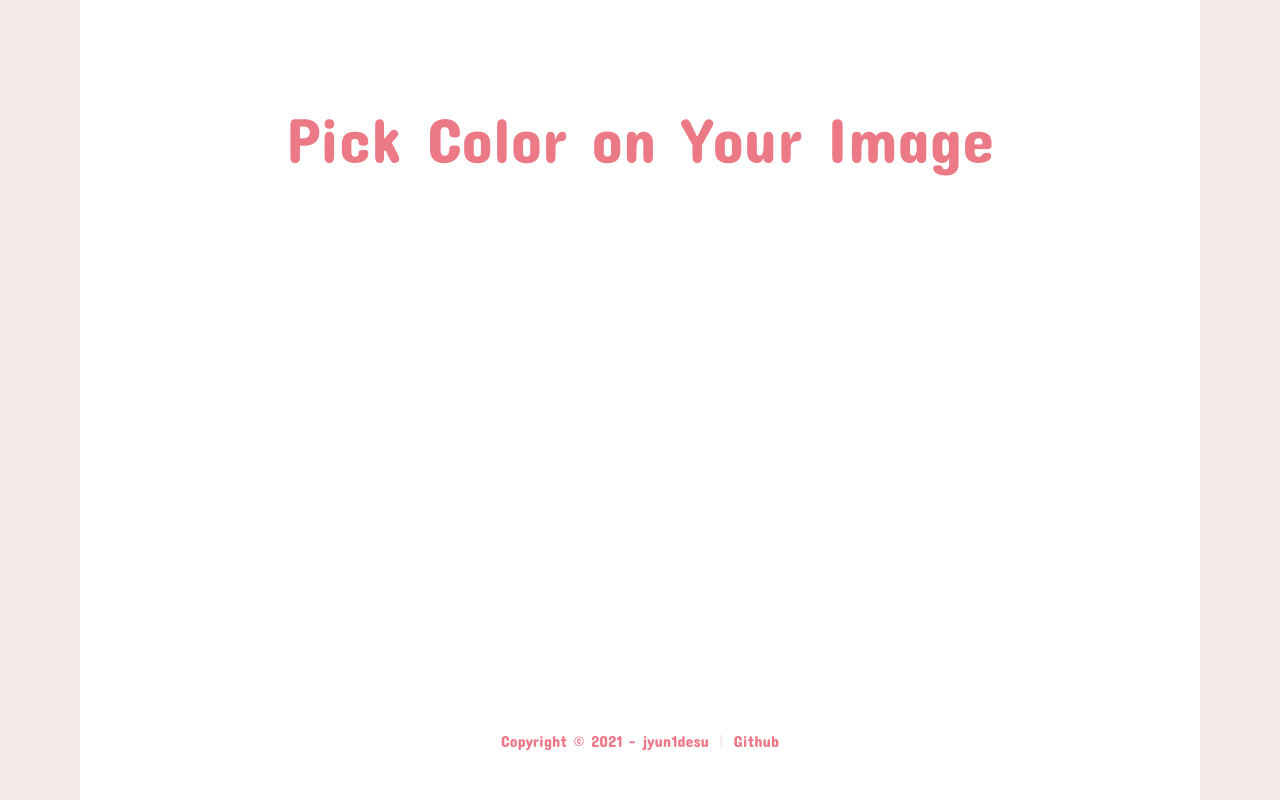
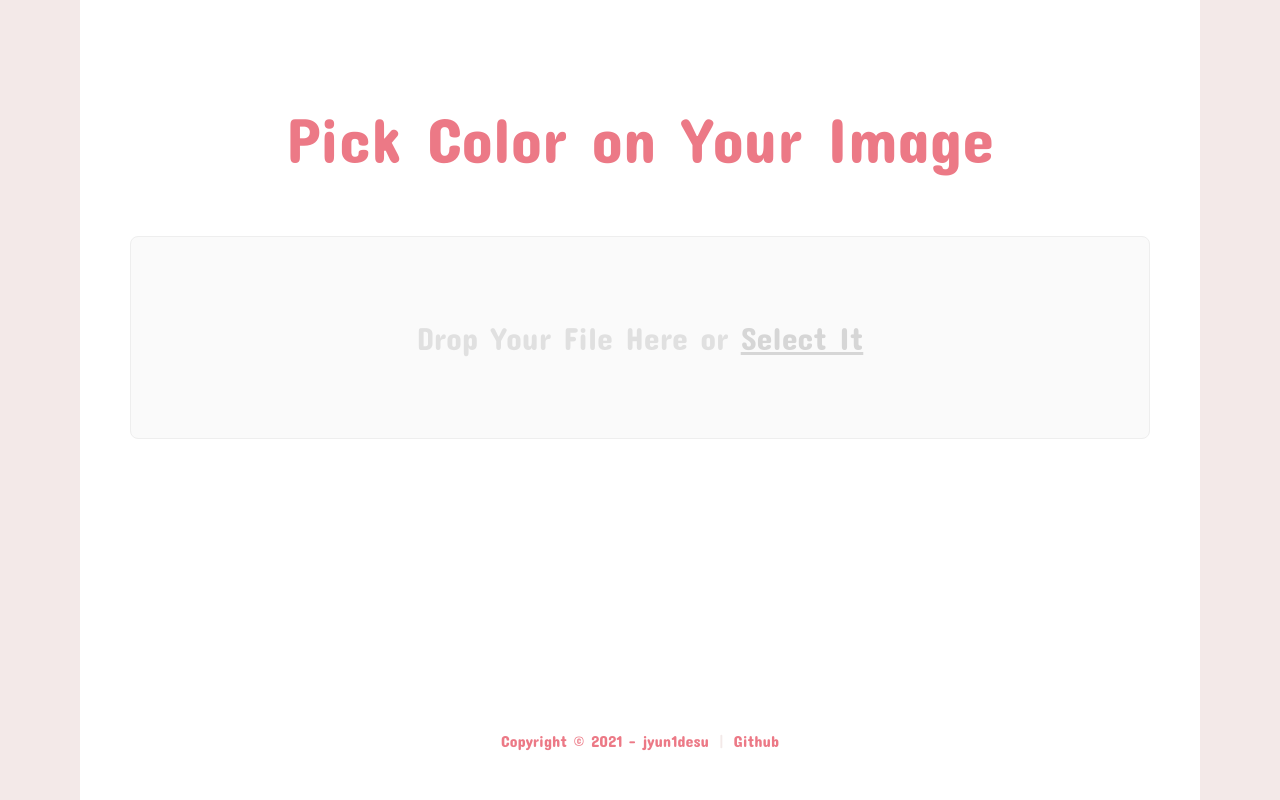
Before and after one commit to jyun1desu/image-color-picker, a React (Create React App) app: page / in a window 1280 px wide. Built offline with nearby package versions, Linux system fonts and the light colour scheme.

Commit message:
add UploadZone UI

```diff
--- a/src/App.tsx
+++ b/src/App.tsx
@@ -1,11 +1,13 @@
 import './App.css';
 import Header from './component/molecules/Header';
+import UploadZone from './component/molecules/UploadZone';
 import Footer from './component/molecules/Footer';
 
 function App() {
   return (
     <div className="App">
       <Header />
+      <UploadZone />
       <Footer />
      </div>
   );
--- /dev/null
+++ b/src/component/molecules/UploadZone/index.module.scss
@@ -0,0 +1,23 @@
+.uploadArea {
+    align-self: stretch;
+    border-radius: 8px;
+    border: 1px solid var(--grey);
+    background-color: var(--light-grey);
+
+    display: flex;
+    justify-content: center;
+    padding: 50px;
+
+    margin-top: 60px;
+
+    .uploadCTA {
+        font-size: 2rem;
+        color: rgb(224, 224, 224);
+
+        span {
+            text-decoration: underline;
+            color:rgb(214, 214, 214);
+            cursor: pointer;
+        }
+    }
+};
--- /dev/null
+++ b/src/component/molecules/UploadZone/index.tsx
@@ -0,0 +1,13 @@
+import React from "react";
+import styles from "./index.module.scss";
+
+export default function UploadZone() {
+  return (
+    <div className={styles.uploadArea}>
+      <p className={styles.uploadCTA}>
+        {`Drop Your File Here or `}
+        <span>Select It</span>
+      </p>
+    </div>
+  );
+}
--- a/src/index.css
+++ b/src/index.css
@@ -3,6 +3,8 @@
 :root {
   --primary-brand: #ec7986;
   --second-brand: #f3e9e8;
+  --grey: #eee;
+  --light-grey: rgba(245, 245, 245, 0.541);
 }
 
 body {
```
